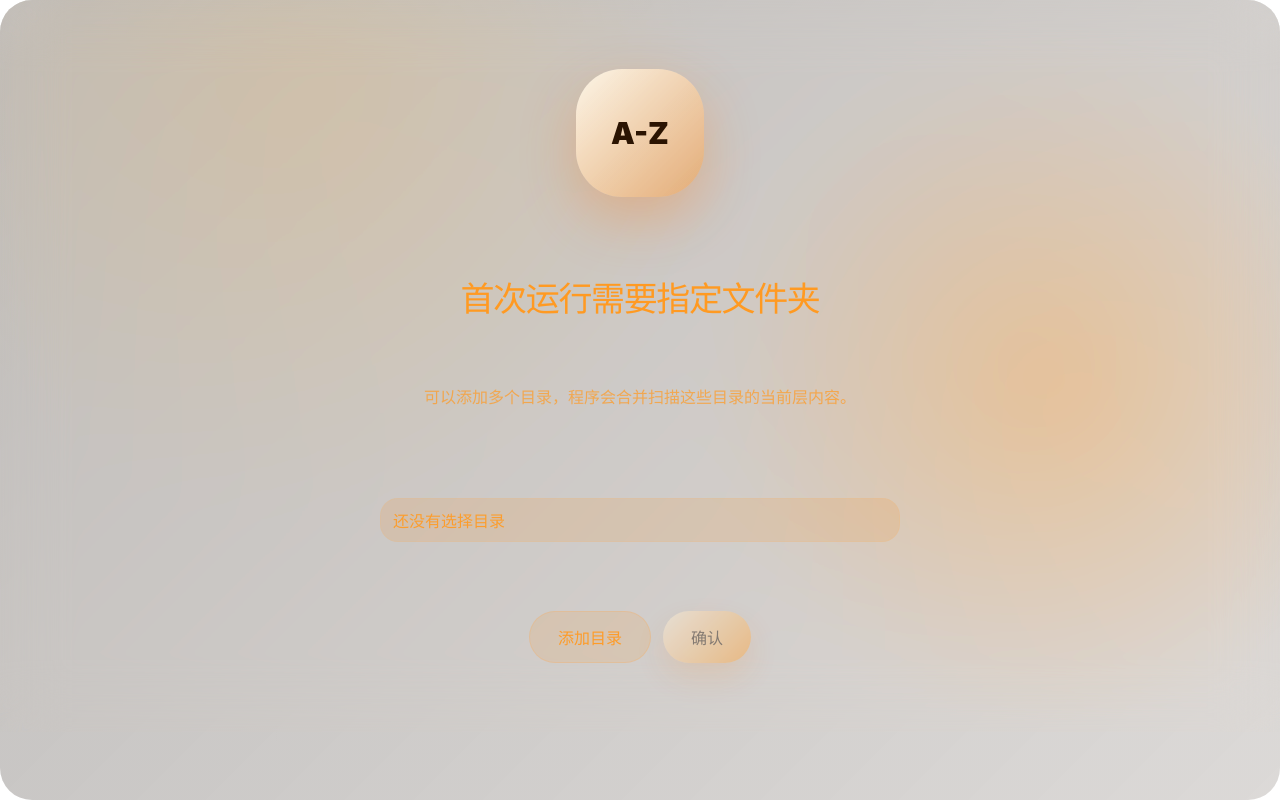
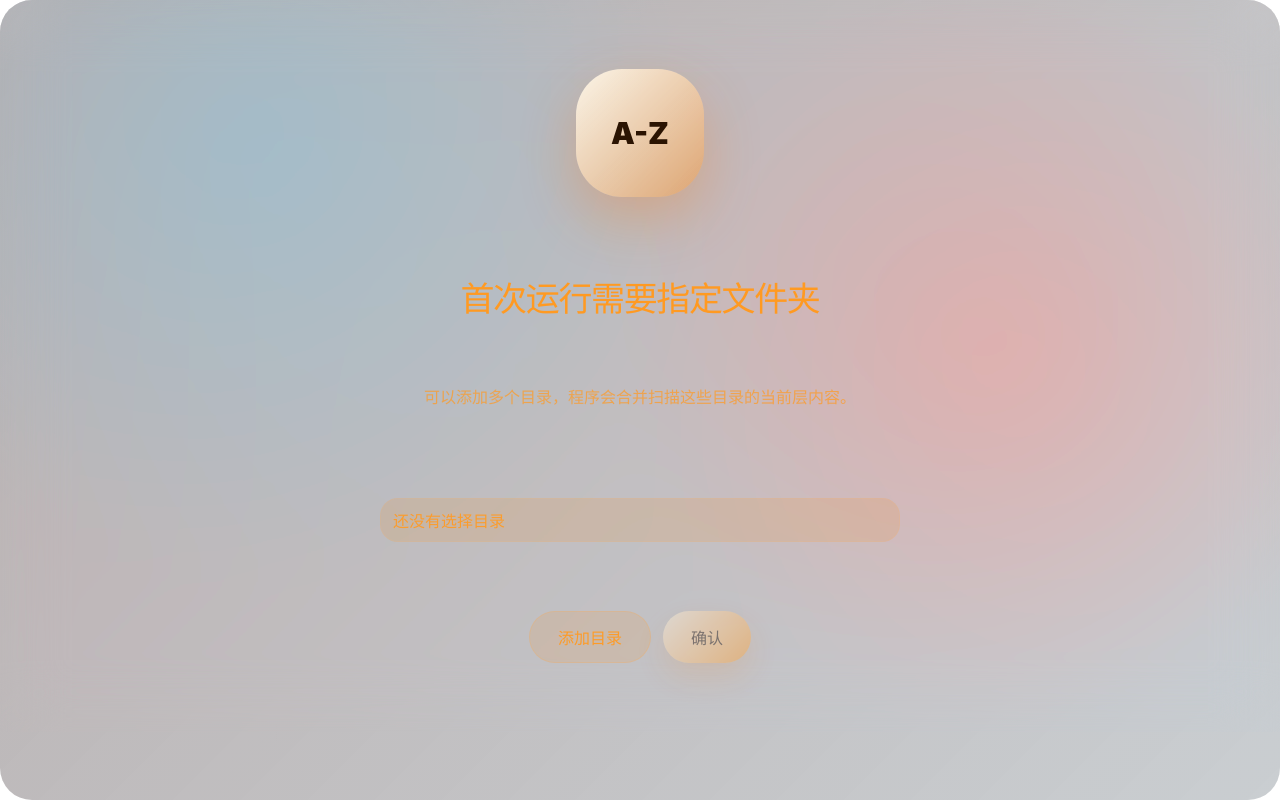
Before and after one commit to zhlhlf/flymeExetable, a Vue app: page / in a window 1280 px wide. Built offline with nearby package versions, Linux system fonts and the light colour scheme.

Commit message:
加入渐变色

```diff
--- a/src/App.vue
+++ b/src/App.vue
@@ -40,10 +40,60 @@ let collapsedPosition: { x: number, y: number } | null = null
 let expanding = false
 
 const collapsedWidth = 58
-const expandedWidth = 420
-const expandedHeight = 820
+const expandedWidth = 360
+const minExpandedHeight = 520
+const maxExpandedHeight = 920
+const flyPanelHeight = 318
+const dockTop = 8
+const dockControlsHeight = 64
+const letterHeight = 20
+const flyPanelOffsetY = 26
+const flyPanelBottomGap = 18
 let currentExpandedWidth = collapsedWidth
 let currentWindowHeight = 86
+
+const gradientThemes = [
+  {
+    shell: 'radial-gradient(circle at 82% 46%, rgba(67, 176, 255, .24), transparent 34%), radial-gradient(circle at 18% 18%, rgba(255, 105, 180, .20), transparent 36%), linear-gradient(135deg, rgba(14, 25, 44, .34), rgba(34, 19, 48, .22))',
+    card: 'linear-gradient(135deg, rgba(67, 176, 255, .16), rgba(255, 105, 180, .10))',
+  },
+  {
+    shell: 'radial-gradient(circle at 76% 42%, rgba(121, 255, 201, .22), transparent 34%), radial-gradient(circle at 22% 16%, rgba(255, 210, 94, .18), transparent 36%), linear-gradient(135deg, rgba(12, 36, 34, .34), rgba(42, 32, 12, .20))',
+    card: 'linear-gradient(135deg, rgba(121, 255, 201, .14), rgba(255, 210, 94, .11))',
+  },
+  {
+    shell: 'radial-gradient(circle at 78% 44%, rgba(255, 129, 119, .24), transparent 34%), radial-gradient(circle at 20% 18%, rgba(109, 213, 250, .20), transparent 36%), linear-gradient(135deg, rgba(43, 18, 18, .34), rgba(12, 31, 46, .22))',
+    card: 'linear-gradient(135deg, rgba(255, 129, 119, .15), rgba(109, 213, 250, .10))',
+  },
+  {
+    shell: 'radial-gradient(circle at 80% 44%, rgba(190, 255, 120, .20), transparent 34%), radial-gradient(circle at 20% 18%, rgba(255, 126, 182, .21), transparent 36%), linear-gradient(135deg, rgba(24, 39, 16, .34), rgba(43, 17, 37, .21))',
+    card: 'linear-gradient(135deg, rgba(190, 255, 120, .13), rgba(255, 126, 182, .11))',
+  },
+  {
+    shell: 'radial-gradient(circle at 78% 44%, rgba(137, 152, 255, .24), transparent 34%), radial-gradient(circle at 22% 16%, rgba(255, 186, 112, .20), transparent 36%), linear-gradient(135deg, rgba(20, 22, 52, .34), rgba(45, 28, 15, .22))',
+    card: 'linear-gradient(135deg, rgba(137, 152, 255, .15), rgba(255, 186, 112, .10))',
+  },
+]
+
+function randomGradientIndex(exclude = -1) {
+  if (gradientThemes.length <= 1) return 0
+  let next = Math.floor(Math.random() * gradientThemes.length)
+  while (next === exclude) next = Math.floor(Math.random() * gradientThemes.length)
+  return next
+}
+
+const gradientIndex = ref(randomGradientIndex())
+const shellStyle = computed(() => {
+  const theme = gradientThemes[gradientIndex.value]
+  return {
+    '--shell-bg': theme.shell,
+    '--card-bg': theme.card,
+  }
+})
+
+function changeGradientTheme() {
+  gradientIndex.value = randomGradientIndex(gradientIndex.value)
+}
 
 const grouped = computed(() => {
   const result = new Map<string, LauncherItem[]>()
@@ -81,7 +131,7 @@ onMounted(async () => {
     }
     showSettings.value = true
     currentExpandedWidth = expandedWidth
-    currentWindowHeight = expandedHeight
+    currentWindowHeight = getExpandedHeight()
     WindowSetSize(currentExpandedWidth, currentWindowHeight)
     expanded.value = true
   } catch (err) {
@@ -212,7 +262,14 @@ function onLetterEnter(letter: string, event: MouseEvent) {
 
 function getCollapsedHeight() {
   const lettersHeight = Math.max(1, visibleLetters.value.length) * 20
-  return Math.min(Math.max(lettersHeight + 42, 78), expandedHeight)
+  return Math.min(Math.max(lettersHeight + 42, 78), getExpandedHeight())
+}
+
+function getExpandedHeight() {
+  const lettersCount = Math.max(1, visibleLetters.value.length)
+  const lastLetterCenter = dockTop + dockControlsHeight + ((lettersCount - 1) * letterHeight) + (letterHeight / 2)
+  const heightForLastBubble = Math.ceil(lastLetterCenter - flyPanelOffsetY + flyPanelHeight + flyPanelBottomGap)
+  return Math.min(Math.max(heightForLastBubble, minExpandedHeight), maxExpandedHeight)
 }
 
 async function expandWindow(width = expandedWidth) {
@@ -220,11 +277,13 @@ async function expandWindow(width = expandedWidth) {
   if (expanding) return
   expanding = true
   try {
+    const wasCollapsed = !expanded.value
     if (!expanded.value) {
       collapsedPosition = await WindowGetPosition()
     }
     const anchor = collapsedPosition ?? await WindowGetPosition()
     const collapsedHeight = getCollapsedHeight()
+    const expandedHeight = getExpandedHeight()
     const rightEdge = anchor.x + collapsedWidth
     const expandedX = rightEdge - width
     const expandedY = anchor.y - Math.round((expandedHeight - collapsedHeight) / 2)
@@ -233,6 +292,7 @@ async function expandWindow(width = expandedWidth) {
     currentExpandedWidth = width
     currentWindowHeight = expandedHeight
     expanded.value = true
+    if (wasCollapsed) changeGradientTheme()
   } catch {
     // 忽略窗口扩展失败。
   } finally {
@@ -263,11 +323,13 @@ function scheduleCollapse() {
       currentExpandedWidth = collapsedWidth
       currentWindowHeight = collapsedHeight
       collapsedPosition = { x: anchor.x, y: anchor.y }
+      changeGradientTheme()
       await SaveWindowPosition(anchor.x, anchor.y)
     } catch {
       expanded.value = false
       currentExpandedWidth = collapsedWidth
       currentWindowHeight = getCollapsedHeight()
+      changeGradientTheme()
     }
   }, 520)
 }
@@ -288,7 +350,7 @@ function quitApp() {
 </script>
 
 <template>
-  <main class="shell" :class="{ 'is-expanded': expanded }" @mouseenter="cancelCollapse" @mouseleave="scheduleCollapse">
+  <main class="shell" :class="{ 'is-expanded': expanded }" :style="shellStyle" @mouseenter="cancelCollapse" @mouseleave="scheduleCollapse">
     <section v-if="booting" class="empty glass-card booting">正在读取本地配置...</section>
 
     <section v-else-if="showSettings || !hasFolders" class="setup glass-card">
--- a/src/style.css
+++ b/src/style.css
@@ -34,10 +34,7 @@ button {
   border-radius: 32px;
   overflow: hidden;
   --wails-draggable: drag;
-  background:
-    radial-gradient(circle at 82% 48%, rgba(255, 136, 0, .18), transparent 30%),
-    radial-gradient(circle at 24% 14%, rgba(255, 191, 87, .12), transparent 34%),
-    linear-gradient(135deg, rgba(20, 12, 6, .28), rgba(36, 20, 8, .16));
+  background: var(--shell-bg);
 }
 
 .shell::before {
@@ -56,7 +53,7 @@ button {
   z-index: 1;
   border: 1px solid rgba(255, 183, 93, .28);
   border-radius: 34px;
-  background: linear-gradient(135deg, rgba(255, 154, 48, .12), rgba(255, 255, 255, .045));
+  background: var(--card-bg);
   box-shadow: 0 28px 84px rgba(0, 0, 0, .34), inset 0 1px 0 rgba(255,255,255,.22);
   backdrop-filter: blur(30px) saturate(160%);
   -webkit-backdrop-filter: blur(30px) saturate(160%);
@@ -423,7 +420,7 @@ button:disabled {
   position: fixed;
   z-index: 5;
   right: 44px;
-  width: 330px;
+  width: 280px;
   max-height: 318px;
   padding: 12px;
   overflow-y: auto;
@@ -512,7 +509,7 @@ button:disabled {
   overflow: hidden;
   text-overflow: ellipsis;
   white-space: nowrap;
-  max-width: 250px;
+  max-width: 200px;
 }
 
 .expanded-footer {
```
